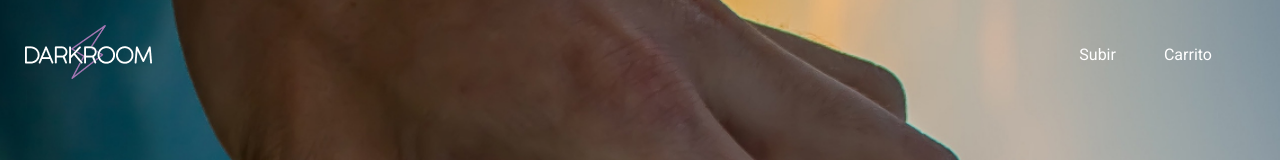
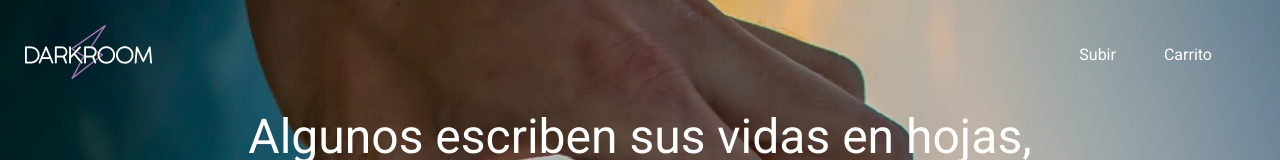
Before and after one commit to No-Country/C7-G29, a React (Create React App) app in the folder client/: page / in a window 1280 px wide. Shown: the top 160 px of the page. Built offline with nearby package versions, Linux system fonts and the light colour scheme; no server answers.

Commit message:
change: add active class

```diff
--- a/client/src/components/Navbar/Navbar.css
+++ b/client/src/components/Navbar/Navbar.css
@@ -1,7 +1,18 @@
 .navbar_component {
-    position: relative;
-    /* background-color: black; */
+    position: absolute;
+    width: 100%;
+    z-index: 7;
 }
+.navbar_component.active {
+    position: fixed;
+    backdrop-filter: blur(10px);
+    background-color: rgba(0, 0, 0, 0.871);
+    /* transition: all 0.2s ease; */
+}
+.navbar_component.active > .navbar-general {
+    padding: 10px 20px;
+}
+
 .navbar-general {
     background-color: transparent;
     display: flex;
@@ -11,6 +22,7 @@
     padding: 20px;
     max-width: 1293px;
     margin: 0 auto;
+    transition: all 0.3s ease;
 }
 
 .navbar-container-img {
```
